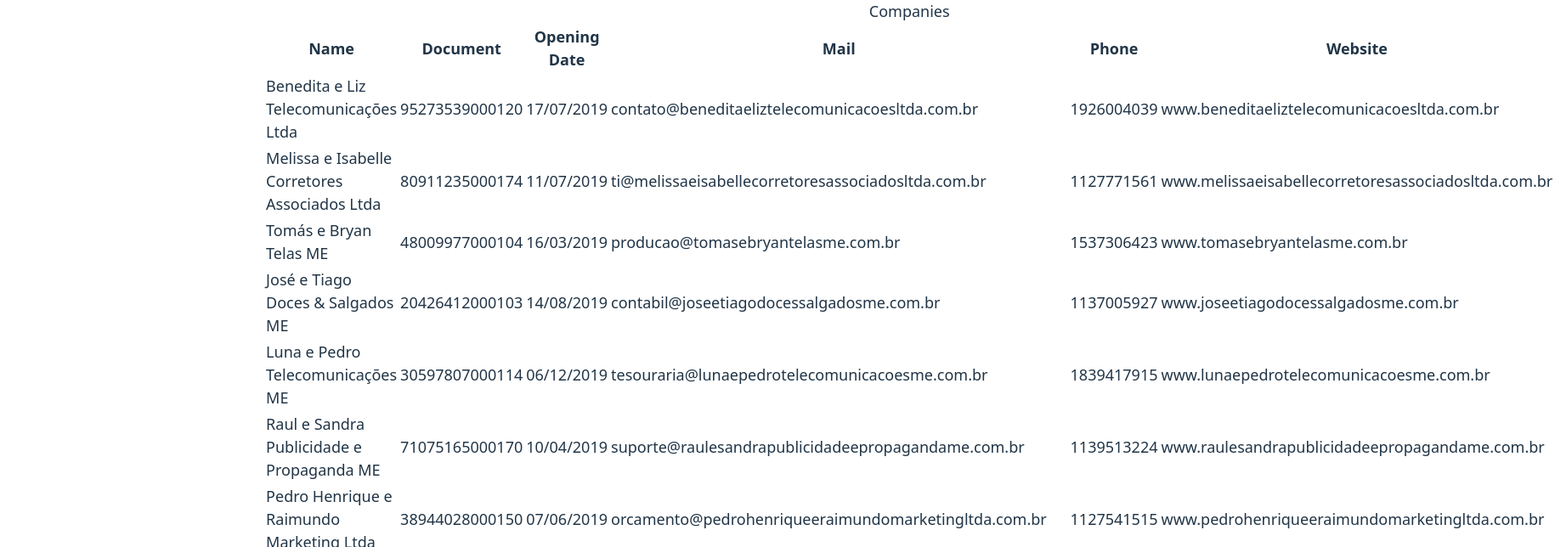
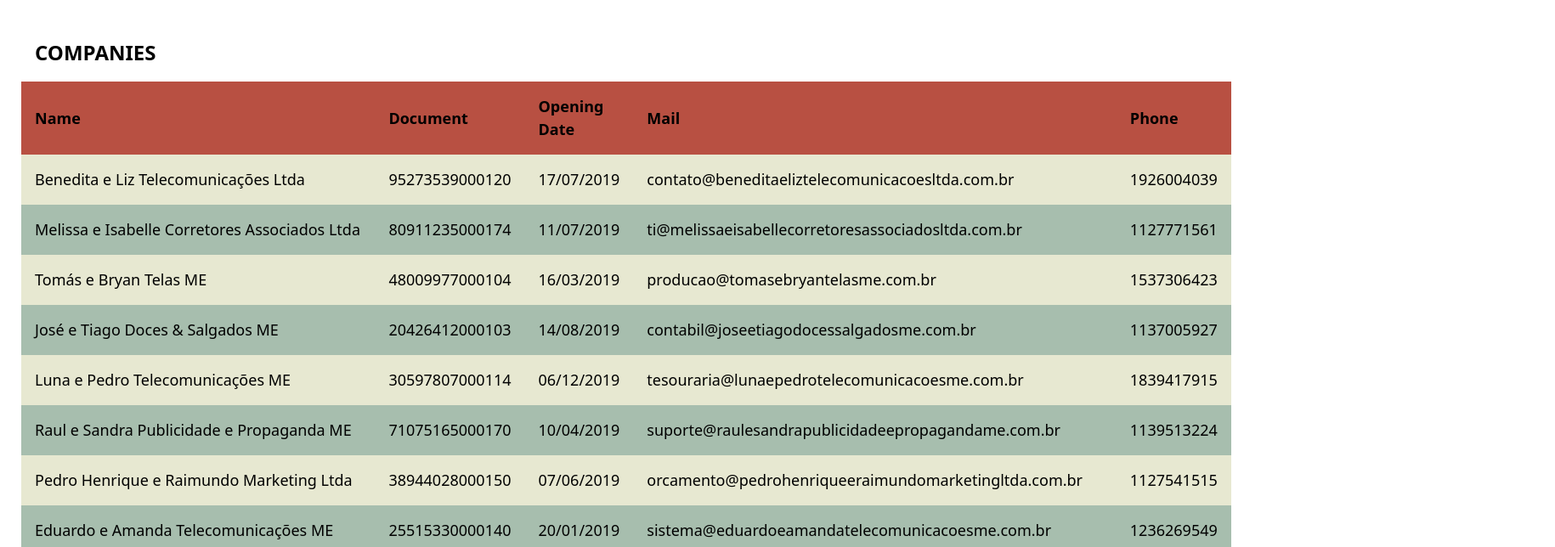
Before and after one commit to rospiel/react-responsive-table, a React (Vite) app: page / in a window 1280 px wide. Shown: the top 644 px of the page at 85% size, 1830 px wide, since content can reach past the window. Built offline with nearby package versions, Linux system fonts and the light colour scheme.

Commit message:
feat.: styling table

```diff
--- a/src/components/table/Table.tsx
+++ b/src/components/table/Table.tsx
@@ -32,7 +32,6 @@ export default function Table(): JSX.Element {
                     <th>Opening Date</th>
                     <th>Mail</th>
                     <th>Phone</th>
-                    <th>Website</th>
                 </tr>
                 {
                     companies.map((companie, position) => {
@@ -43,7 +42,6 @@ export default function Table(): JSX.Element {
                                 <td data-cell="openingDate">{companie.openingDate}</td>
                                 <td data-cell="mail">{companie.mail}</td>
                                 <td data-cell="phone">{companie.phone}</td>
-                                <td data-cell="website">{companie.website}</td>
                             </tr>
                         )
                     })
--- a/src/components/table/table.css
+++ b/src/components/table/table.css
@@ -1,4 +1,46 @@
 .wrapper {
-    width: min(900px, 100% - 3rem);
-    margin-inline: auto;
+    margin: 25px;
 }
+
+table {
+    width: 100%;
+    border-collapse: collapse;
+    background: #323232;
+    color: black;
+}
+
+table > caption {
+    color: black;
+}
+
+caption, th, td {
+    padding: 1rem;
+}
+
+caption, th {
+    text-align: left;
+}
+
+caption {
+    font-size: 1.5rem;
+    font-weight: 700;
+    text-transform: uppercase;
+}
+
+th {
+    background: #B85042;
+}
+
+td {
+    text-overflow: ellipsis;
+    overflow: hidden;
+    white-space: nowrap;
+}
+
+tr:nth-of-type(1n) {
+    background: #A7BEAE;
+}
+
+tr:nth-of-type(2n) {
+    background: #E7E8D1;
+}
```
